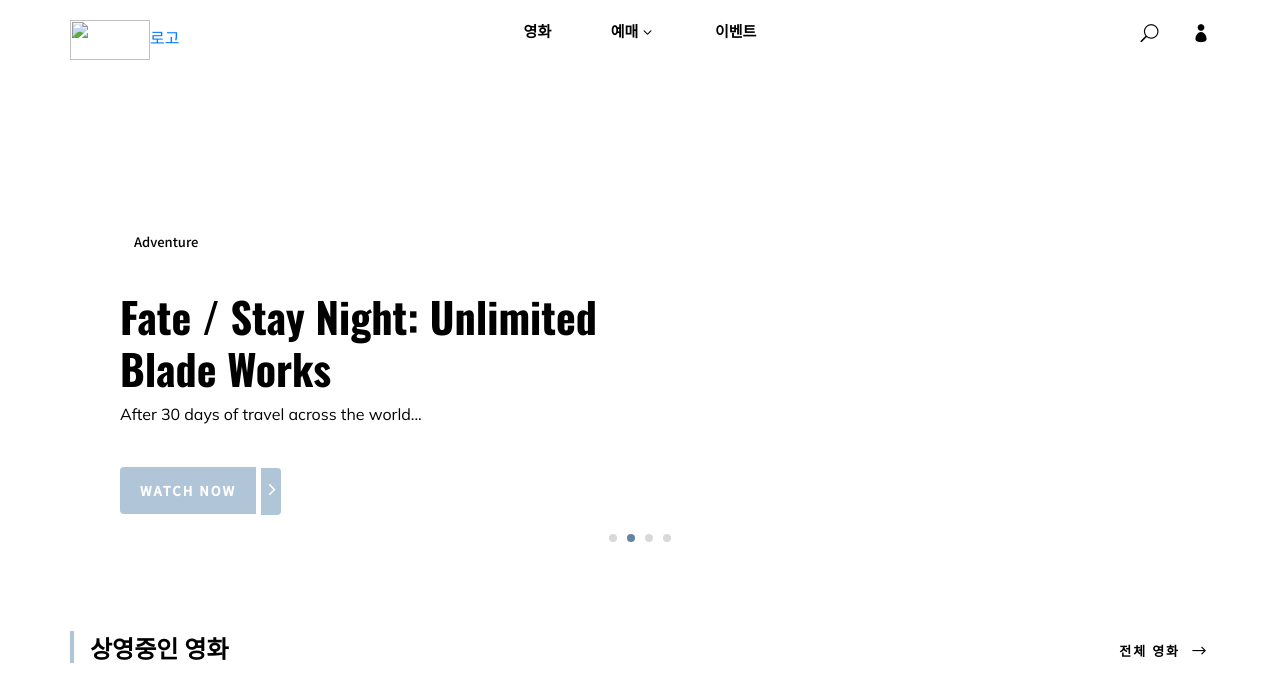
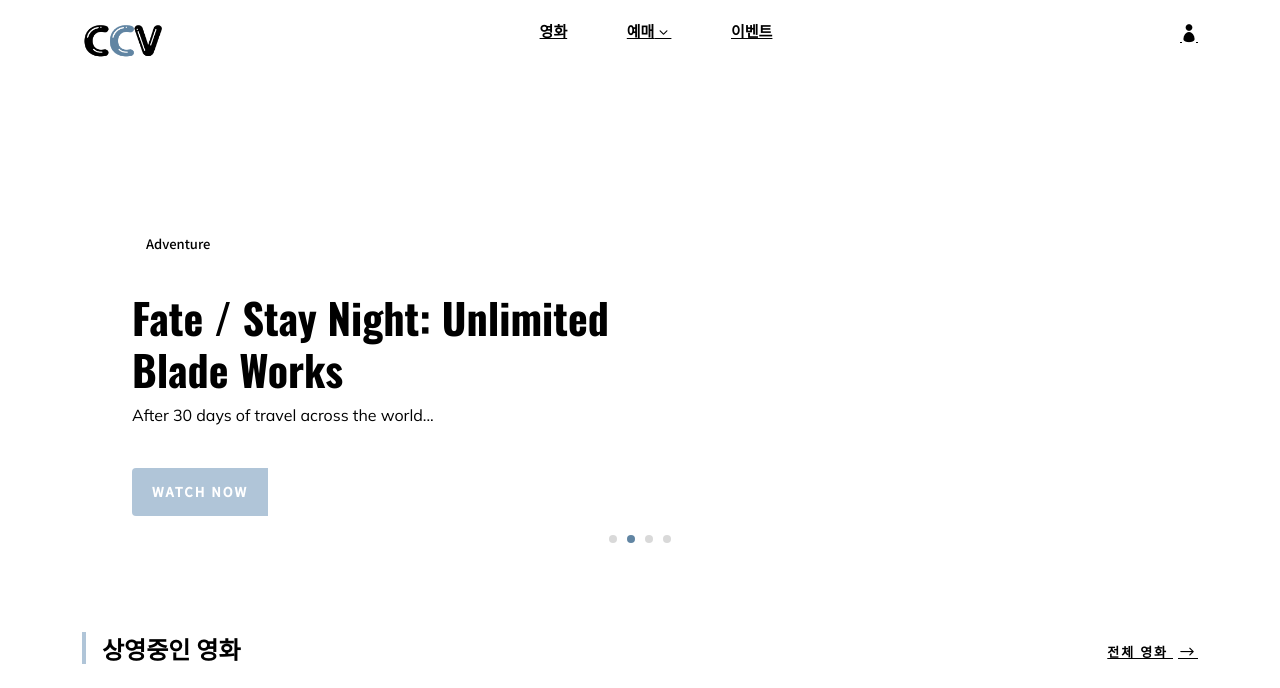
Before and after one commit to peanutyumyum/Movie-SQL, a Django app: page / in a window 1280 px wide. Shown: the top 688 px of the page. Run offline with Django 3.2, Linux system fonts and the light colour scheme; some libraries are stand-ins or nearby versions.

Commit message:
merge minSsan/Movie-SQL min

```diff
--- a/movie/app/templates/base.html
+++ b/movie/app/templates/base.html
@@ -22,6 +22,16 @@
     <link rel="stylesheet" href="../static/css/owl.carousel.min.css" type="text/css">
     <link rel="stylesheet" href="../static/css/slicknav.min.css" type="text/css">
     <link rel="stylesheet" href="../static/css/style.css" type="text/css">
+
+    <!--mypage-->
+    <meta http-equiv="X-UA-Compatible" content="IE=edge" />
+    <meta name="viewport" content="width=device-width, initial-scale=1, shrink-to-fit=no" />
+    <meta name="description" content="" />
+    <meta name="author" content="" />
+    <title>Dashboard - SB Admin</title>
+    <link href="https://cdn.jsdelivr.net/npm/simple-datatables@latest/dist/style.css" rel="stylesheet" />
+    <link href="../static/css/styles.css" rel="stylesheet" />
+    <script src="https://cdnjs.cloudflare.com/ajax/libs/font-awesome/5.15.3/js/all.min.js" crossorigin="anonymous"></script>
     {% block extrahead %}
     {% endblock %}
 </head>
@@ -38,7 +48,7 @@
                 <div class="col-lg-2">
                     <div class="header__logo">
                         <a href="{% url 'home' %}">
-                            <img src="" alt="">로고
+                            <img src="../static/img/CCV_3.png" alt="">
                         </a>
                     </div>
                 </div>
@@ -61,7 +71,6 @@
                 </div>
                 <div class="col-lg-2">
                     <div class="header__right">
-                        <a href="#" class="search-switch"><span class="icon_search"></span></a>
                         <a href="{% url 'login' %}"><span class="icon_profile"></span></a>
                     </div>
                 </div>
@@ -87,14 +96,7 @@
                     </div>
                 </div>
                 <div class="col-lg-6">
-                    <div class="footer__nav">
-                        <ul>
-                            <li class="active"><a href="./index.html">Homepage</a></li>
-                            <li><a href="./categories.html">Categories</a></li>
-                            <li><a href="./blog.html">Our Blog</a></li>
-                            <li><a href="#">Contacts</a></li>
-                        </ul>
-                    </div>
+
                 </div>
                 <div class="col-lg-3">
                     <p>Hanyang Univ. ERICA
--- a/movie/app/templates/main.html
+++ b/movie/app/templates/main.html
@@ -11,7 +11,7 @@
                                 <div class="label">Adventure</div>
                                 <h2>Fate / Stay Night: Unlimited Blade Works</h2>
                                 <p>After 30 days of travel across the world...</p>
-                                <a href="{% url 'events' %}"><span>Watch Now</span> <i class="fa fa-angle-right"></i></a>
+                                <a href="{% url 'events' %}"><span>Watch Now</span></a>
                             </div>
                         </div>
                     </div>
@@ -23,7 +23,7 @@
                                 <div class="label">Adventure</div>
                                 <h2>Fate / Stay Night: Unlimited Blade Works</h2>
                                 <p>After 30 days of travel across the world...</p>
-                                <a href="{% url 'events' %}"><span>Watch Now</span> <i class="fa fa-angle-right"></i></a>
+                                <a href="{% url 'events' %}"><span>Watch Now</span></a>
                             </div>
                         </div>
                     </div>
@@ -35,7 +35,7 @@
                                 <div class="label">Adventure</div>
                                 <h2>Fate / Stay Night: Unlimited Blade Works</h2>
                                 <p>After 30 days of travel across the world...</p>
-                                <a href="{% url 'events' %}"><span>Watch Now</span> <i class="fa fa-angle-right"></i></a>
+                                <a href="{% url 'events' %}"><span>Watch Now</span></a>
                             </div>
                         </div>
                     </div>
@@ -47,7 +47,7 @@
                                 <div class="label">Adventure</div>
                                 <h2>Fate / Stay Night: Unlimited Blade Works</h2>
                                 <p>After 30 days of travel across the world...</p>
-                                <a href="#"><span>Watch Now</span> <i class="fa fa-angle-right"></i></a>
+                                <a href="#"><span>Watch Now</span></a>
                             </div>
                         </div>
                     </div>
```
